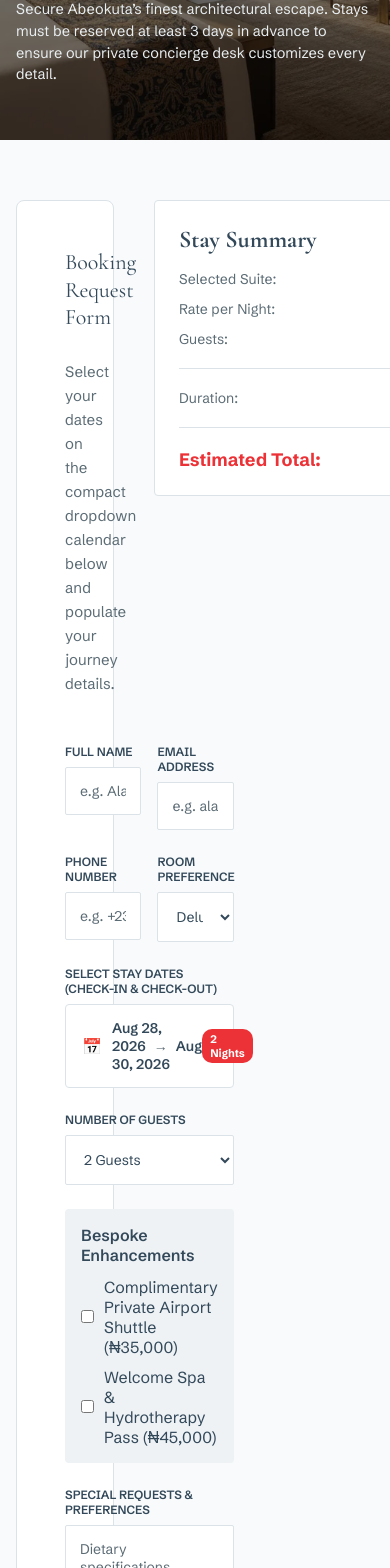
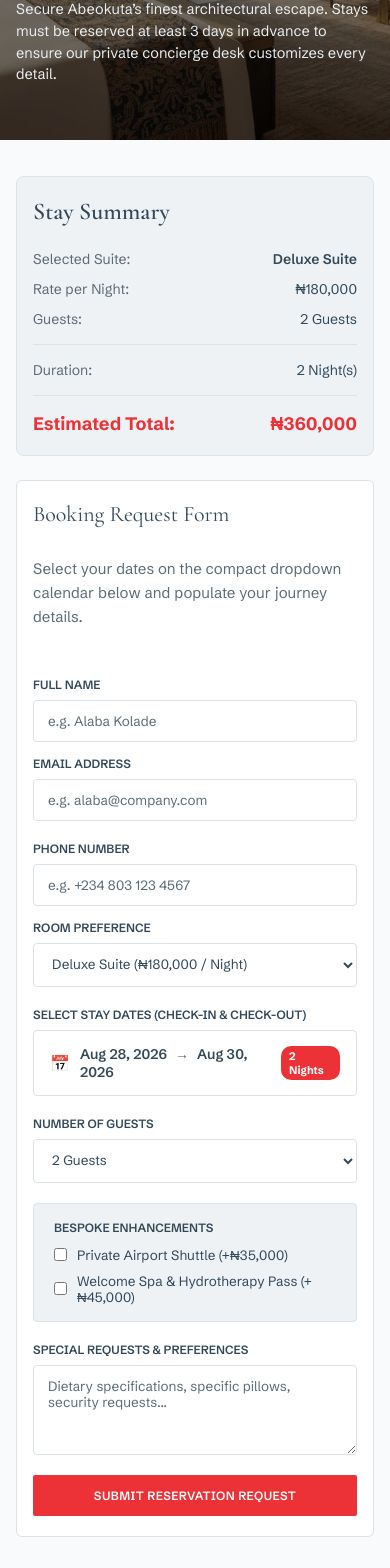
Before and after one commit to Adebayo-Systems/aaent, a React (Vite) app: page /reservation in a window 390 px wide. Shown: the part 432-2000 px from the top of the page. Built offline with nearby package versions, Linux system fonts and the light colour scheme.

Commit message:
feat: implement reservation page with form, date selection, and booking submission logic

```diff
--- a/css/style.css
+++ b/css/style.css
@@ -1916,8 +1916,8 @@ a {
    ============================================= */
 .reservation-split-panel {
   display: flex;
-  gap: 64px;
-  padding: 80px;
+  gap: 48px;
+  padding: 80px var(--container-px);
   align-items: flex-start;
 }
 
@@ -1946,8 +1946,9 @@ a {
 }
 
 .input-row {
-  display: flex;
-  gap: 24px;
+  display: grid;
+  grid-template-columns: 1fr 1fr;
+  gap: 20px;
 }
 
 .input-row-thirds .field-wrap {
@@ -2013,20 +2014,23 @@ a {
 }
 
 .side-panel {
-  width: 400px;
+  width: 380px;
   flex-shrink: 0;
   display: flex;
   flex-direction: column;
-  gap: 40px;
+  gap: 24px;
+  position: sticky;
+  top: 116px;
 }
 
 .benefits-card {
-  background: var(--color-bg-alt);
+  background: #fff;
+  border: 1px solid var(--color-border);
   border-radius: 8px;
-  padding: 40px;
-  display: flex;
-  flex-direction: column;
-  gap: 24px;
+  padding: 28px 24px;
+  display: flex;
+  flex-direction: column;
+  gap: 16px;
 }
 
 .benefits-card h3,
@@ -2905,12 +2909,20 @@ body.nav-lock-scroll {
   }
 
   .reservation-split-panel {
-    flex-direction: column;
-    padding: 40px;
+    flex-direction: column-reverse;
+    padding: 60px var(--container-px);
+    gap: 36px;
+    width: 100%;
+  }
+
+  .form-container {
+    width: 100%;
+    padding: 36px 28px;
   }
 
   .side-panel {
     width: 100%;
+    position: static;
   }
 
   .input-row,
@@ -3388,6 +3400,20 @@ body.nav-lock-scroll {
     padding: 24px 20px;
   }
 
+  /* Reservation (Tablet) */
+  .reservation-split-panel {
+    padding: 48px var(--container-px);
+    gap: 32px;
+  }
+
+  .form-container {
+    padding: 28px 20px;
+  }
+
+  .benefits-card {
+    padding: 24px 20px;
+  }
+
   /* Contact Page (Tablet) */
   .contact-split {
     padding: 48px var(--container-px);
@@ -3803,6 +3829,33 @@ body.nav-lock-scroll {
     font-size: 19px;
   }
 
+  /* Reservation (Small Mobile) */
+  .reservation-split-panel {
+    padding: 36px var(--container-px);
+    gap: 24px;
+  }
+
+  .form-container {
+    padding: 20px 16px;
+    border-radius: 6px;
+  }
+
+  .input-row {
+    grid-template-columns: 1fr;
+    gap: 14px;
+  }
+
+  .field-wrap input,
+  .field-wrap select,
+  .field-wrap textarea {
+    padding: 12px 14px;
+    font-size: 13.5px;
+  }
+
+  .benefits-card {
+    padding: 20px 16px;
+  }
+
   /* Contact Page (Small Mobile) */
   .contact-split {
     padding: 36px var(--container-px);
--- a/src/pages/Reservation.jsx
+++ b/src/pages/Reservation.jsx
@@ -142,7 +142,7 @@ export default function Reservation() {
       </section>
 
       {/* RESERVATION SPLIT PANEL */}
-      <section className="reservation-split-panel" style={{ display: 'grid', gridTemplateColumns: '1fr 380px', gap: '40px', padding: '60px var(--container-px)' }}>
+      <section className="reservation-split-panel">
         <div className="form-container">
           <div className="form-header">
             <h2 className="section-title-sm">Booking Request Form</h2>
@@ -166,8 +166,8 @@ export default function Reservation() {
               </button>
             </div>
           ) : (
-            <form className="booking-form" onSubmit={handleSubmit} style={{ display: 'grid', gap: '24px' }}>
-              <div className="input-row" style={{ display: 'grid', gridTemplateColumns: '1fr 1fr', gap: '16px' }}>
+            <form className="booking-form" onSubmit={handleSubmit} style={{ display: 'grid', gap: '20px' }}>
+              <div className="input-row">
                 <div className="field-wrap">
                   <label htmlFor="fullName">Full Name</label>
                   <input
@@ -177,7 +177,6 @@ export default function Reservation() {
                     placeholder="e.g. Alaba Kolade"
                     value={form.fullName}
                     onChange={(e) => setForm({ ...form, fullName: e.target.value })}
-                    style={{ width: '100%', padding: '14px', border: '1px solid var(--color-border)', borderRadius: '2px' }}
                   />
                 </div>
                 <div className="field-wrap">
@@ -189,12 +188,11 @@ export default function Reservation() {
                     placeholder="e.g. alaba@company.com"
                     value={form.email}
                     onChange={(e) => setForm({ ...form, email: e.target.value })}
-                    style={{ width: '100%', padding: '14px', border: '1px solid var(--color-border)', borderRadius: '2px' }}
                   />
                 </div>
               </div>
 
-              <div className="input-row" style={{ display: 'grid', gridTemplateColumns: '1fr 1fr', gap: '16px' }}>
+              <div className="input-row">
                 <div className="field-wrap">
                   <label htmlFor="phone">Phone Number</label>
                   <input
@@ -204,7 +202,6 @@ export default function Reservation() {
                     placeholder="e.g. +234 803 123 4567"
                     value={form.phone}
                     onChange={(e) => setForm({ ...form, phone: e.target.value })}
-                    style={{ width: '100%', padding: '14px', border: '1px solid var(--color-border)', borderRadius: '2px' }}
                   />
                 </div>
                 <div className="field-wrap">
@@ -214,7 +211,6 @@ export default function Reservation() {
                     required
                     value={form.roomPreference}
                     onChange={(e) => setForm({ ...form, roomPreference: e.target.value })}
-                    style={{ width: '100%', padding: '14px', border: '1px solid var(--color-border)', borderRadius: '2px' }}
                   >
                     <option value="Standard Room">Standard Room (₦120,000 / Night)</option>
                     <option value="Deluxe Room">Deluxe Room (₦150,000 / Night)</option>
@@ -244,7 +240,6 @@ export default function Reservation() {
                   id="guests"
                   value={form.guests}
                   onChange={(e) => setForm({ ...form, guests: e.target.value })}
-                  style={{ width: '100%', padding: '14px', border: '1px solid var(--color-border)', borderRadius: '2px' }}
                 >
                   <option value="1 Guest">1 Guest</option>
                   <option value="2 Guests">2 Guests</option>
@@ -254,24 +249,26 @@ export default function Reservation() {
               </div>
 
               {/* Add-ons */}
-              <div style={{ padding: '16px', background: 'var(--color-bg-alt)', borderRadius: '4px' }}>
-                <label style={{ fontWeight: 600, display: 'block', marginBottom: '12px' }}>Bespoke Enhancements</label>
+              <div style={{ padding: '16px 20px', background: 'var(--color-bg-alt)', borderRadius: '4px', border: '1px solid var(--color-border)' }}>
+                <label style={{ fontWeight: 600, display: 'block', marginBottom: '12px', fontSize: '12px', textTransform: 'uppercase', color: 'var(--color-dark)' }}>
+                  Bespoke Enhancements
+                </label>
                 <div style={{ display: 'flex', flexDirection: 'column', gap: '10px' }}>
-                  <label style={{ display: 'flex', alignItems: 'center', gap: '10px', cursor: 'pointer' }}>
+                  <label style={{ display: 'flex', alignItems: 'center', gap: '10px', cursor: 'pointer', fontSize: '13.5px' }}>
                     <input
                       type="checkbox"
                       checked={form.airportTransfer}
                       onChange={(e) => setForm({ ...form, airportTransfer: e.target.checked })}
                     />
-                    <span>Complimentary Private Airport Shuttle (₦35,000)</span>
+                    <span>Private Airport Shuttle (+₦35,000)</span>
                   </label>
-                  <label style={{ display: 'flex', alignItems: 'center', gap: '10px', cursor: 'pointer' }}>
+                  <label style={{ display: 'flex', alignItems: 'center', gap: '10px', cursor: 'pointer', fontSize: '13.5px' }}>
                     <input
                       type="checkbox"
                       checked={form.spaPackage}
                       onChange={(e) => setForm({ ...form, spaPackage: e.target.checked })}
                     />
-                    <span>Welcome Spa &amp; Hydrotherapy Pass (₦45,000)</span>
+                    <span>Welcome Spa &amp; Hydrotherapy Pass (+₦45,000)</span>
                   </label>
                 </div>
               </div>
@@ -284,7 +281,6 @@ export default function Reservation() {
                   placeholder="Dietary specifications, specific pillows, security requests..."
                   value={form.specialRequests}
                   onChange={(e) => setForm({ ...form, specialRequests: e.target.value })}
-                  style={{ width: '100%', padding: '14px', border: '1px solid var(--color-border)', borderRadius: '2px', fontFamily: 'var(--font-sans)' }}
                 ></textarea>
               </div>
 
@@ -296,13 +292,14 @@ export default function Reservation() {
         </div>
 
         {/* Sidebar Summary */}
-        <aside style={{ background: '#fff', border: '1px solid var(--color-border)', borderRadius: '4px', padding: '24px', height: 'fit-content' }}>
-          <h3 style={{ fontFamily: 'var(--font-serif)', fontSize: '24px', marginBottom: '16px' }}>Stay Summary</h3>
+        <aside className="side-panel">
+          <div className="benefits-card">
+            <h3 style={{ fontFamily: 'var(--font-serif)', fontSize: '24px', margin: 0, color: 'var(--color-dark)' }}>Stay Summary</h3>
 
             <div style={{ display: 'flex', flexDirection: 'column', gap: '12px', fontSize: '14px' }}>
               <div style={{ display: 'flex', justifyContent: 'space-between' }}>
                 <span style={{ color: 'var(--color-text)' }}>Selected Suite:</span>
-              <span style={{ fontWeight: 600 }}>{form.roomPreference}</span>
+                <span style={{ fontWeight: 600, color: 'var(--color-dark)' }}>{form.roomPreference}</span>
               </div>
               <div style={{ display: 'flex', justifyContent: 'space-between' }}>
                 <span style={{ color: 'var(--color-text)' }}>Rate per Night:</span>
@@ -315,7 +312,7 @@ export default function Reservation() {
 
               {calcResult && calcResult.nights > 0 && (
                 <>
-                <hr style={{ border: 'none', borderTop: '1px solid var(--color-border)', margin: '8px 0' }} />
+                  <hr style={{ border: 'none', borderTop: '1px solid var(--color-border)', margin: '4px 0' }} />
                   <div style={{ display: 'flex', justifyContent: 'space-between' }}>
                     <span style={{ color: 'var(--color-text)' }}>Duration:</span>
                     <span>{calcResult.nights} Night(s)</span>
@@ -332,7 +329,7 @@ export default function Reservation() {
                       <span>₦45,000</span>
                     </div>
                   )}
-                <hr style={{ border: 'none', borderTop: '1px solid var(--color-border)', margin: '8px 0' }} />
+                  <hr style={{ border: 'none', borderTop: '1px solid var(--color-border)', margin: '4px 0' }} />
                   <div style={{ display: 'flex', justifyContent: 'space-between', fontSize: '18px', fontWeight: 700, color: 'var(--color-gold)' }}>
                     <span>Estimated Total:</span>
                     <span>₦{calcResult.total.toLocaleString()}</span>
@@ -340,6 +337,7 @@ export default function Reservation() {
                 </>
               )}
             </div>
+          </div>
         </aside>
       </section>
     </main>
```
Also changed, not shown: 1 other file (tests, documents, lock files or other folders). Lines whose indentation alone changed are shown as unchanged.
